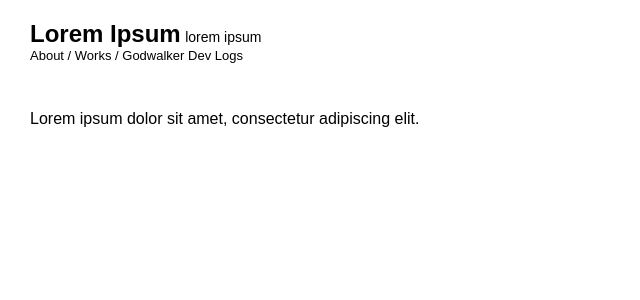
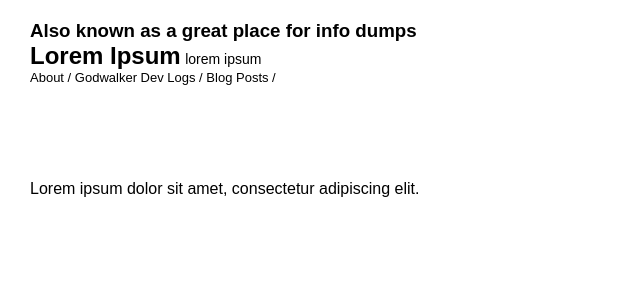
Before and after one commit to Joshmh7128/handmade-dev-blog, a Node project: template app/templates/index.ejs in a window 1280 px wide. Shown: the top 300 px of the page, without its empty margins (0-640 px from the left). Run offline with Node 20 templates, Linux system fonts and the light colour scheme; the template is opened without the code that fills it, so the values that code supplies are empty; some web fonts are replaced.

Commit message:
more mods

```diff
--- a/app/styles/init.css
+++ b/app/styles/init.css
@@ -44,7 +44,7 @@ a {
 }
 
 #top-container {
-  position: fixed;
+  position: center;
   padding-bottom: 5px;
   z-index: 999;
 }
--- a/app/templates/index.ejs
+++ b/app/templates/index.ejs
@@ -2,7 +2,8 @@
 <html lang="en">
 <head>
   <meta charset="UTF-8" />
-  <title>Lorem Ipsum</title>
+  <title>Josh Hirshfield's Blog</title>
+  <h3>Also known as a great place for info dumps</h3>
 
   <meta name="viewport" content="width=device-width, initial-scale=1.0" />
   <meta http-equiv="X-UA-Compatible" content="ie=edge">
--- a/app/templates/navigation.ejs
+++ b/app/templates/navigation.ejs
@@ -5,7 +5,7 @@
   </a>
   <small>
     <a id="about" class="info-link" href="/about.html">About</a> /
-    <a id="works" class="info-link" href="/works.html">Works</a> /
-    <a id="godwalkerdevlogs" class="info-link" href="/godwalkerdevlogs.html">Godwalker Dev Logs</a>
+    <a id="articles" class="info-link" href="/articles.html">Godwalker Dev Logs</a> /
+    <a id="works" class="info-link" href="/works.html">Blog Posts</a> /
   </small>
 </nav>
```
Also changed, not shown: app/templates/godwalkerdevarticles.ejs (deleted, +0 -41 lines).
